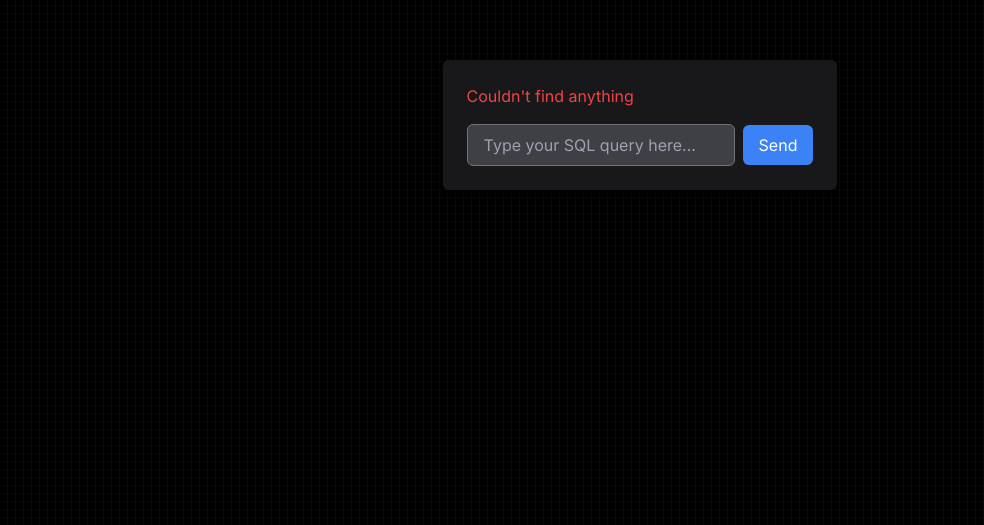
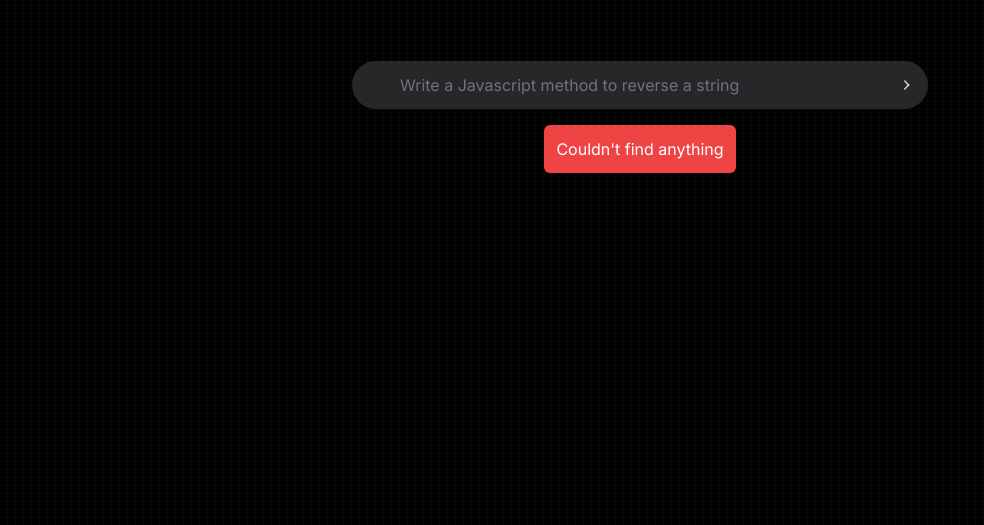
Before and after one commit to RandomThacker/dmp, a Next.js app: page /chat in a window 1280 px wide. Shown: the part 275-800 px from the top of the page, without its empty margins (0-984 px from the left). Built offline with nearby package versions, Linux system fonts and the light colour scheme.

Commit message:
update: UI

```diff
--- a/src/app/chat/page.tsx
+++ b/src/app/chat/page.tsx
@@ -1,32 +1,39 @@
 "use client";
-import { useState, useEffect, ChangeEvent, FormEvent } from 'react';
-import SQLTable from '@/components/table/SQLTable';
+import { useState, useEffect, ChangeEvent, FormEvent } from "react";
+import SQLTable from "@/components/table/SQLTable";
+import { PlaceholdersAndVanishInput } from "@/components/ui/placeholders-and-vanish-input";
 
 const Chat = () => {
-    const [userInput, setUserInput] = useState<string>('');
+  const [userInput, setUserInput] = useState<string>("");
   const [output, setOutput] = useState<any>();
-
+  const placeholders = [
+    "What's the first rule of Fight Club?",
+    "Who is Tyler Durden?",
+    "Where is Andrew Laeddis Hiding?",
+    "Write a Javascript method to reverse a string",
+    "How to assemble your own PC?",
+  ];
 
   const handleSubmit = async (event: FormEvent<HTMLFormElement>) => {
     event.preventDefault();
 
     try {
-            const response = await fetch('/api/chat', {
-                method: 'POST',
+      const response = await fetch("/api/chat", {
+        method: "POST",
         headers: {
-                    'Content-Type': 'application/json'
+          "Content-Type": "application/json",
         },
-                body: JSON.stringify({ userinput: userInput })
+        body: JSON.stringify({ userinput: userInput }),
       });
 
       if (!response.ok) {
-                throw new Error('Network response was not ok');
+        throw new Error("Network response was not ok");
       }
 
       const responseData = await response.json();
       setOutput(responseData.result);
     } catch (error) {
-            console.error('Error:', error);
+      console.error("Error:", error);
     }
   };
 
@@ -39,34 +46,42 @@ const Chat = () => {
   }, [output]);
 
   return (
-        <div className="h-screen w-full bg-black bg-grid-small-white/[0.2] relative flex items-center justify-center">
+    <div className="h-screen w-full bg-black bg-grid-small-white/[0.2] relative flex flex-col items-center justify-center">
       <div className="absolute pointer-events-none inset-0 flex items-center justify-center bg-black[mask-image:radial-gradient(ellipse_at_center,transparent_20%,black)]"></div>
+      <PlaceholdersAndVanishInput
+              placeholders={placeholders}
+              onChange={handleChange}
+              onSubmit={handleSubmit}
+            />
+        <div className="m-4">
+          {output ? (
+            <SQLTable responseData={output} />
+          ) : (
+            <p className="bg-red-500 p-3 rounded-md text-white">Couldn&apos;t find anything</p>
+          )}
 
-        <div className="max-w-xl mx-auto p-6 bg-zinc-900 shadow-md rounded-md">
-            <div className="mb-4">
-                {output ? <SQLTable responseData={output}/> : <p className="text-red-500">Couldn&apos;t find anything</p>}
-            </div>
-            <form onSubmit={handleSubmit}>
-                <div className="flex items-center">
-                    <input
+        {/* <form onSubmit={handleSubmit}> */}
+          {/* <div className="flex items-center"> */}
+
+            {/* <input
               className="flex-1 appearance-none border bg-zinc-700 border-zinc-500 py-2 px-4 rounded-md mr-2 focus:outline-none focus:border-blue-500 focus:bg-zinc-600"
               id="userinput"
               type="text"
               placeholder="Type your SQL query here..."
               value={userInput}
               onChange={handleChange}
-                    />
-                    <button
+            /> */}
+            {/* <button
               className="bg-blue-500 hover:bg-blue-600 text-white py-2 px-4 rounded-md focus:outline-none"
               type="submit"
             >
               Send
-                    </button>
-                </div>
-            </form>
-        </div>
+            </button> */}
+          {/* </div> */}
+        {/* </form> */}
       </div>
 
+    </div>
   );
 };
 
```
Lines whose indentation alone changed are shown as unchanged.
